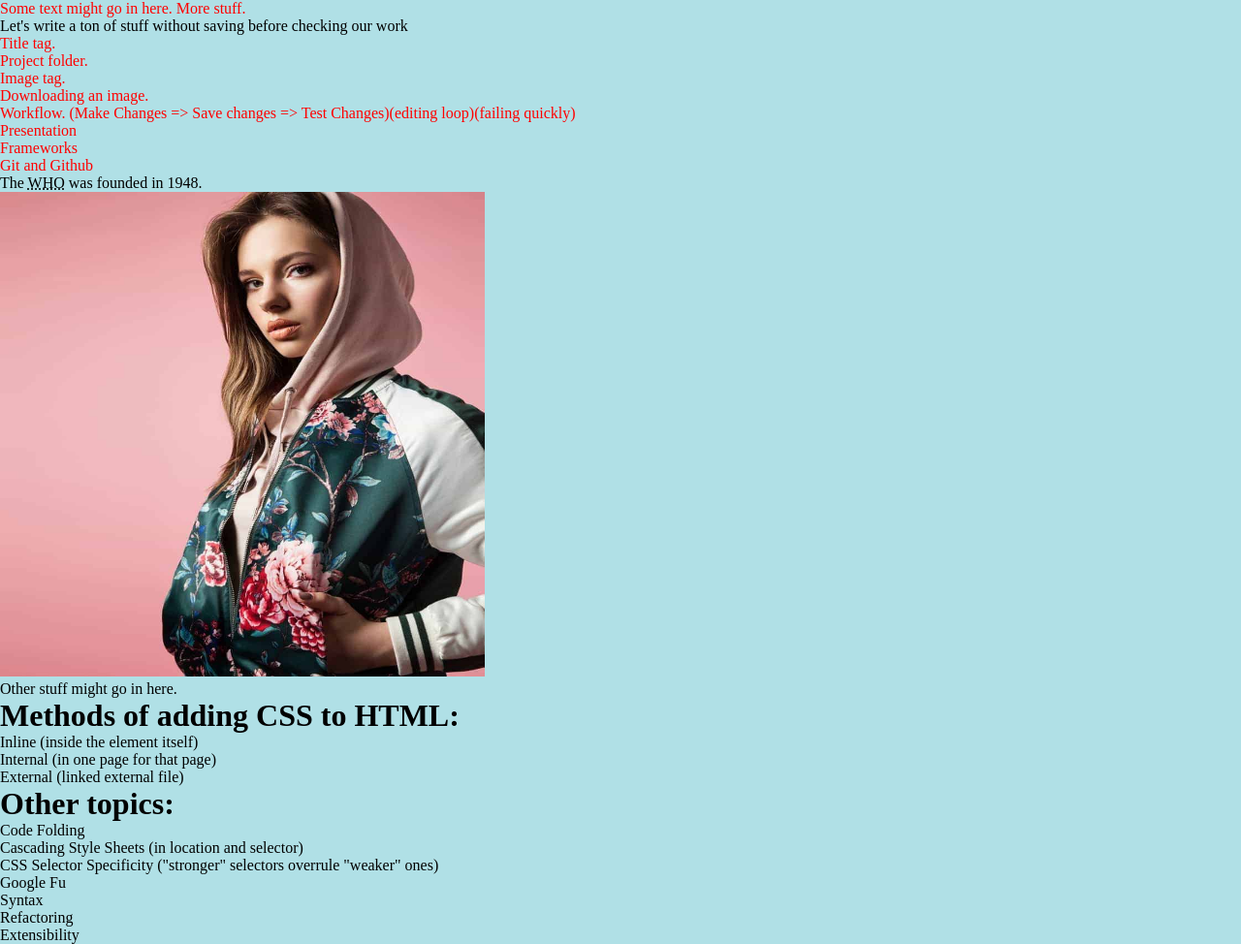
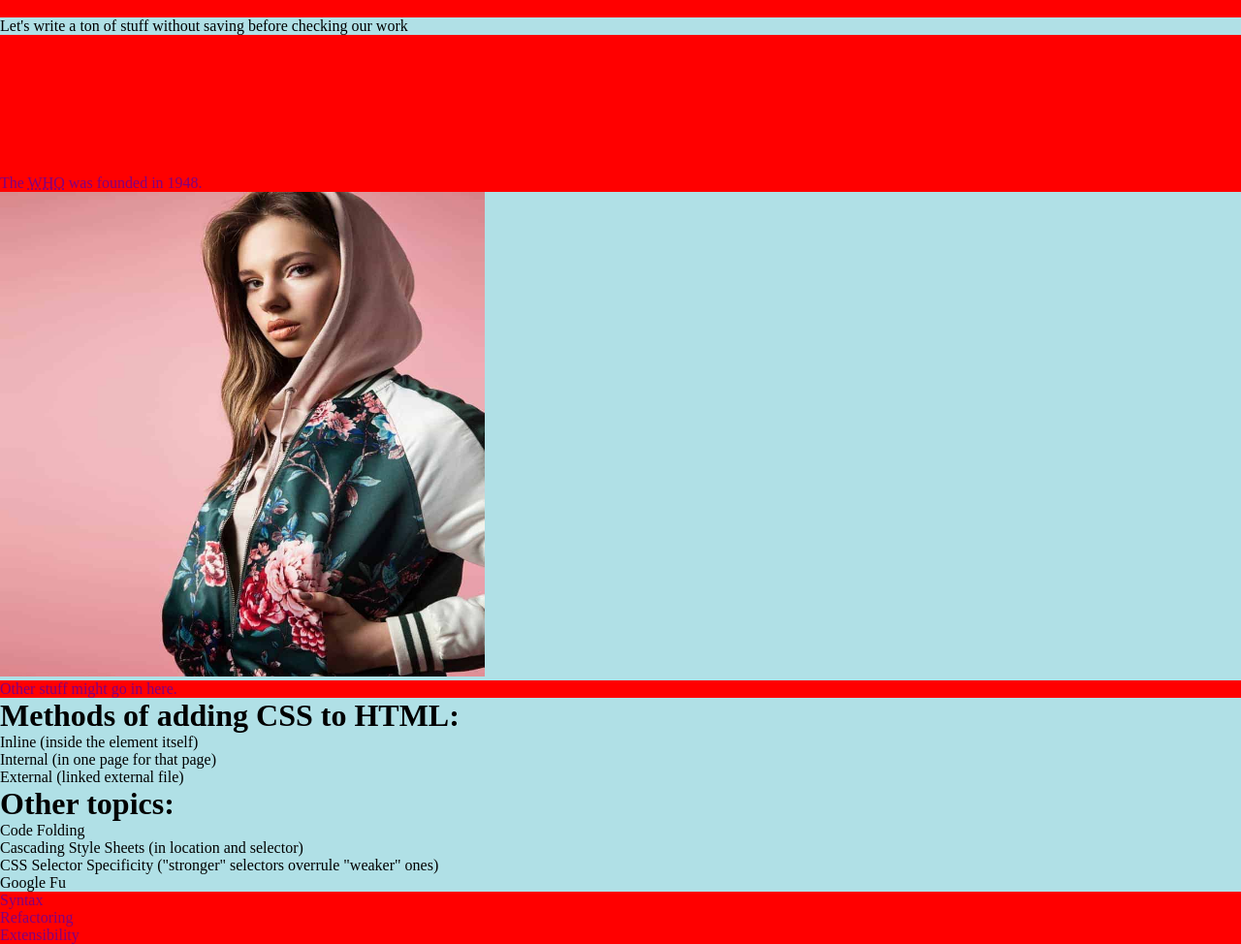
Before and after one commit to bhollan/SowCoders, a plain HTML site: page index.html in a window 1280 px wide. Shown: the whole page at 97% size. Drawn offline with Linux system fonts and the light colour scheme.

Commit message:
We like these colors

```diff
--- a/styles.css
+++ b/styles.css
@@ -1,4 +1,9 @@
 img {
+}
+
+p{
+  color:purple;
+  background-color: red;
 }
 
 *{
```
